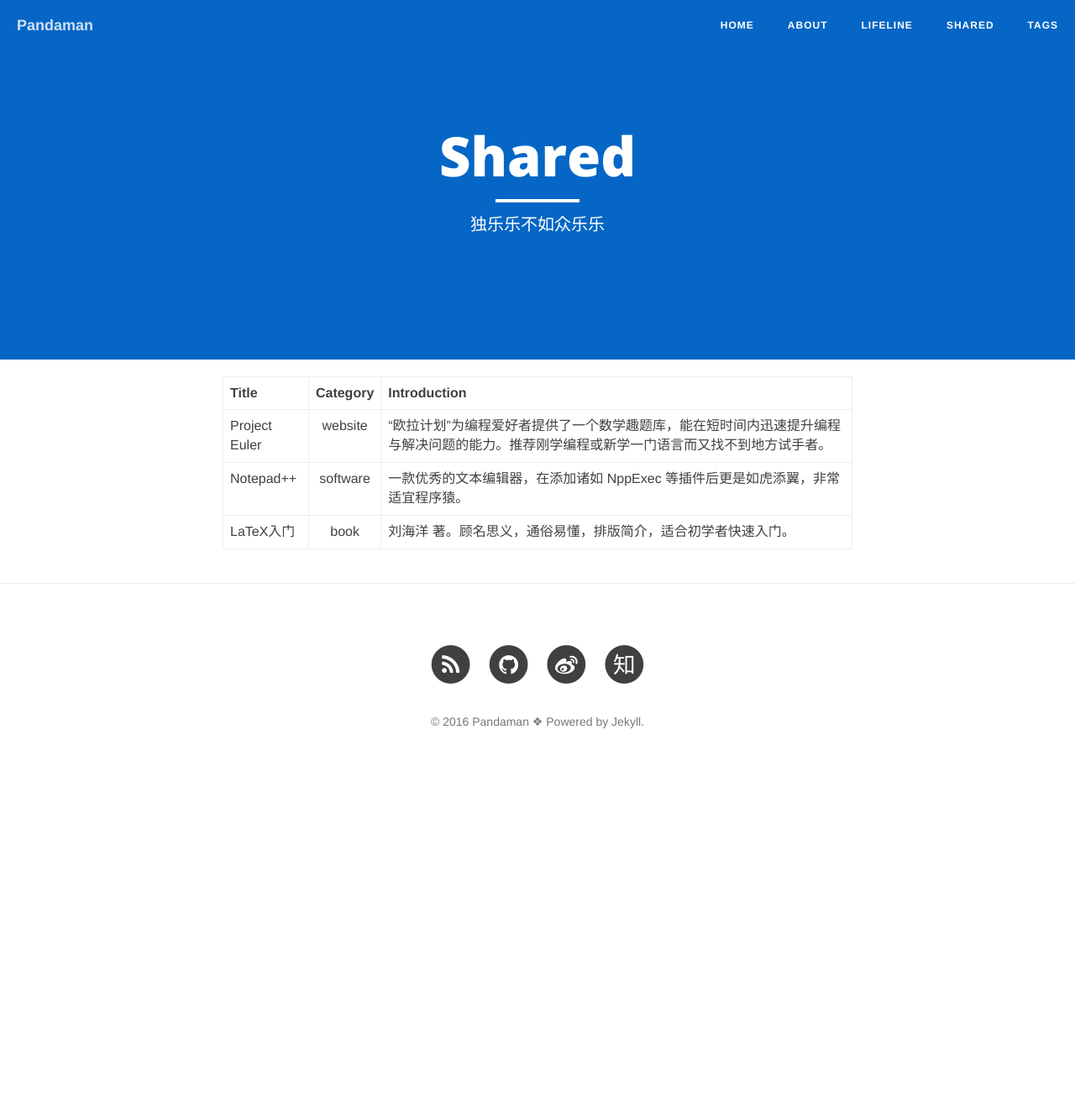
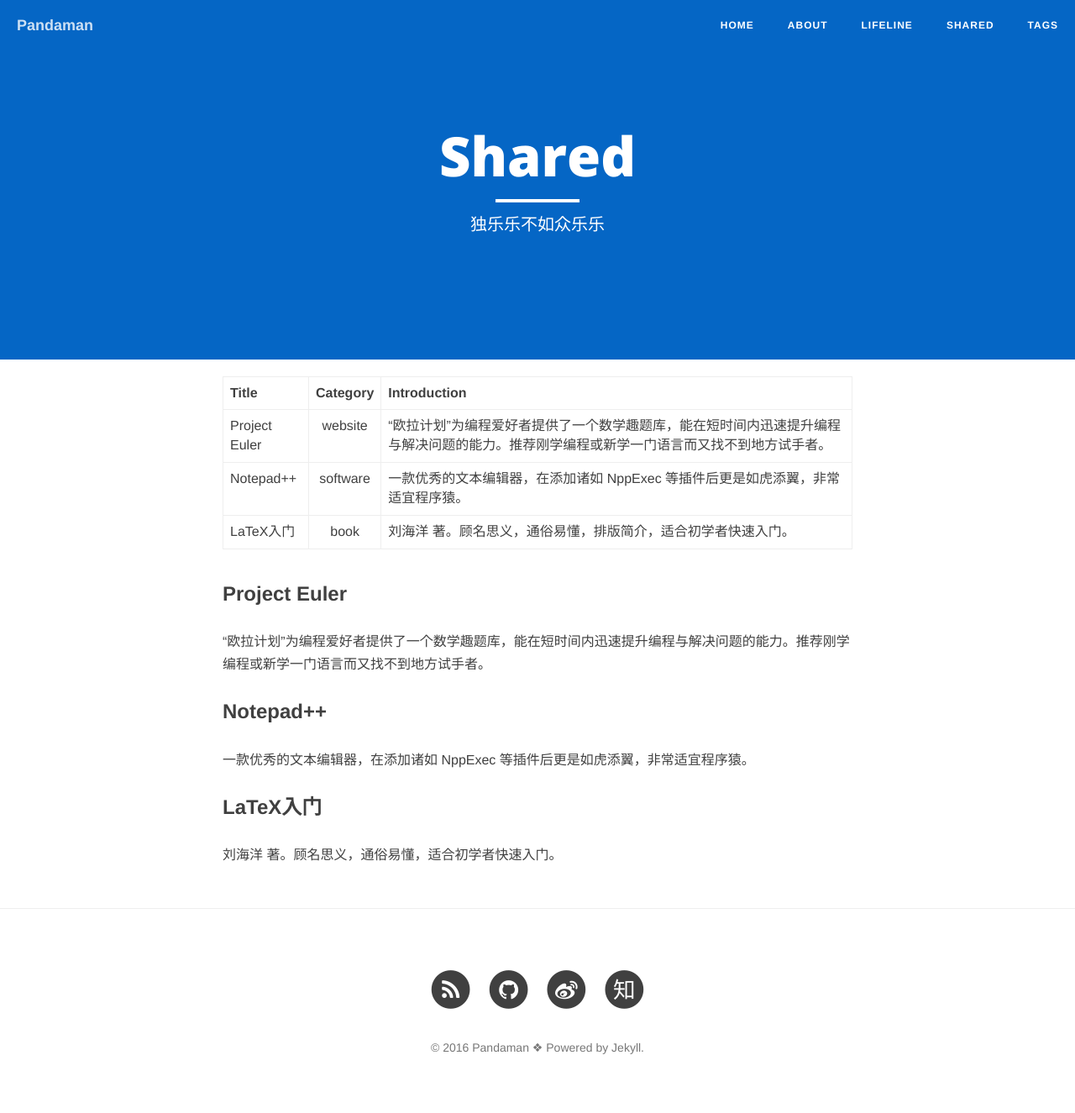
Before and after one commit to ceares/ceares.github.io, a Jekyll site: the page built from shared.md, in a window 1280 px wide. Shown: the whole page at 84% size. Built offline with Jekyll 4.4.1, drawn with Linux system fonts in a browser that asks for light colours; nearby versions of some CDN libraries; before the commit the page ends 937 px from its top, so only the background shows below that.

Commit message:
from sp3

```diff
--- a/shared.md
+++ b/shared.md
@@ -11,3 +11,16 @@ Title|Category|Introduction
 [Project Euler](https://projecteuler.net/archives)|website|“欧拉计划”为编程爱好者提供了一个数学趣题库，能在短时间内迅速提升编程与解决问题的能力。推荐刚学编程或新学一门语言而又找不到地方试手者。
 [Notepad++](https://notepad-plus-plus.org/)|software|一款优秀的文本编辑器，在添加诸如 NppExec 等插件后更是如虎添翼，非常适宜程序猿。
 [LaTeX入门](https://book.douban.com/subject/24703731/)|book|刘海洋 著。顾名思义，通俗易懂，排版简介，适合初学者快速入门。
+
+
+### [Project Euler](https://projecteuler.net/archives)
+
+“欧拉计划”为编程爱好者提供了一个数学趣题库，能在短时间内迅速提升编程与解决问题的能力。推荐刚学编程或新学一门语言而又找不到地方试手者。
+
+### [Notepad++](https://notepad-plus-plus.org/)
+
+一款优秀的文本编辑器，在添加诸如 NppExec 等插件后更是如虎添翼，非常适宜程序猿。
+
+### [LaTeX入门](https://book.douban.com/subject/24703731/)
+
+刘海洋 著。顾名思义，通俗易懂，适合初学者快速入门。
```
